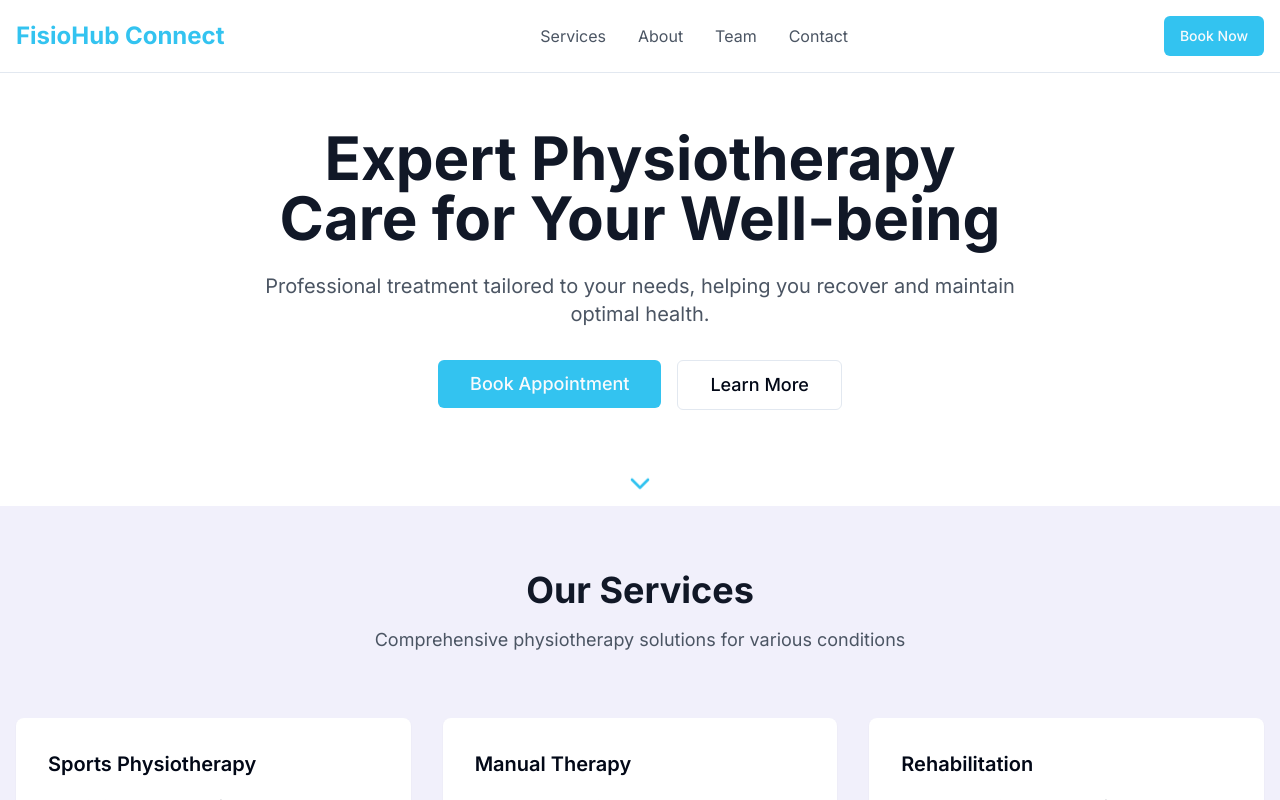
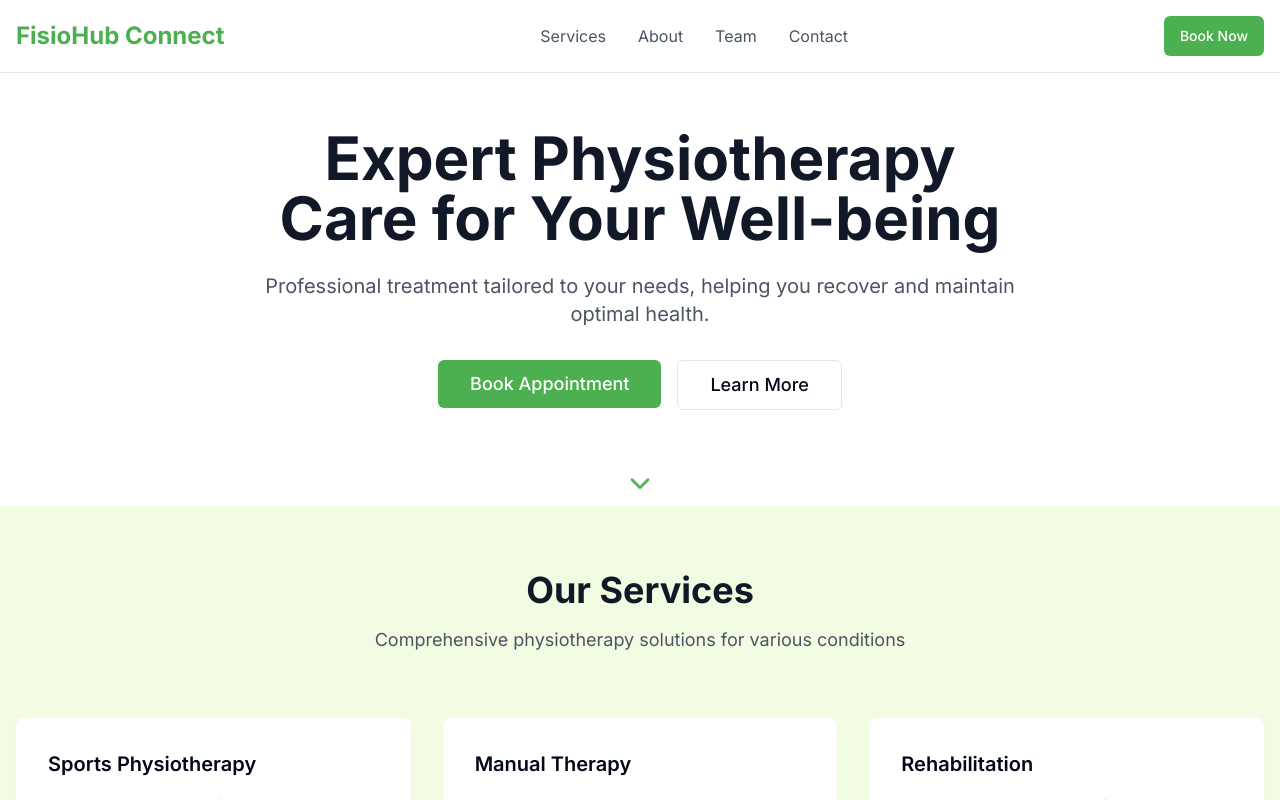
Before and after one commit to fr0shuka/fisioefe, a React (Vite) app: page / in a window 1280 px wide. Shown: the top 800 px of the page. Built offline with nearby package versions, Linux system fonts and the light colour scheme.

Commit message:
Update color scheme
Use light green as requested.

```diff
--- a/tailwind.config.ts
+++ b/tailwind.config.ts
@@ -26,16 +26,16 @@ export default {
         background: "hsl(var(--background))",
         foreground: "hsl(var(--foreground))",
         primary: {
-          DEFAULT: "#33C3F0",
-          foreground: "hsl(var(--primary-foreground))",
+          DEFAULT: "#4CAF50",
+          foreground: "#FFFFFF",
         },
         secondary: {
-          DEFAULT: "#8E9196",
-          foreground: "hsl(var(--secondary-foreground))",
+          DEFAULT: "#8BC34A",
+          foreground: "#1C1C1C",
         },
         accent: {
-          DEFAULT: "#F1F0FB",
-          foreground: "#403E43",
+          DEFAULT: "#F2FCE2",
+          foreground: "#2E3A1F",
         },
       },
       fontFamily: {
```
